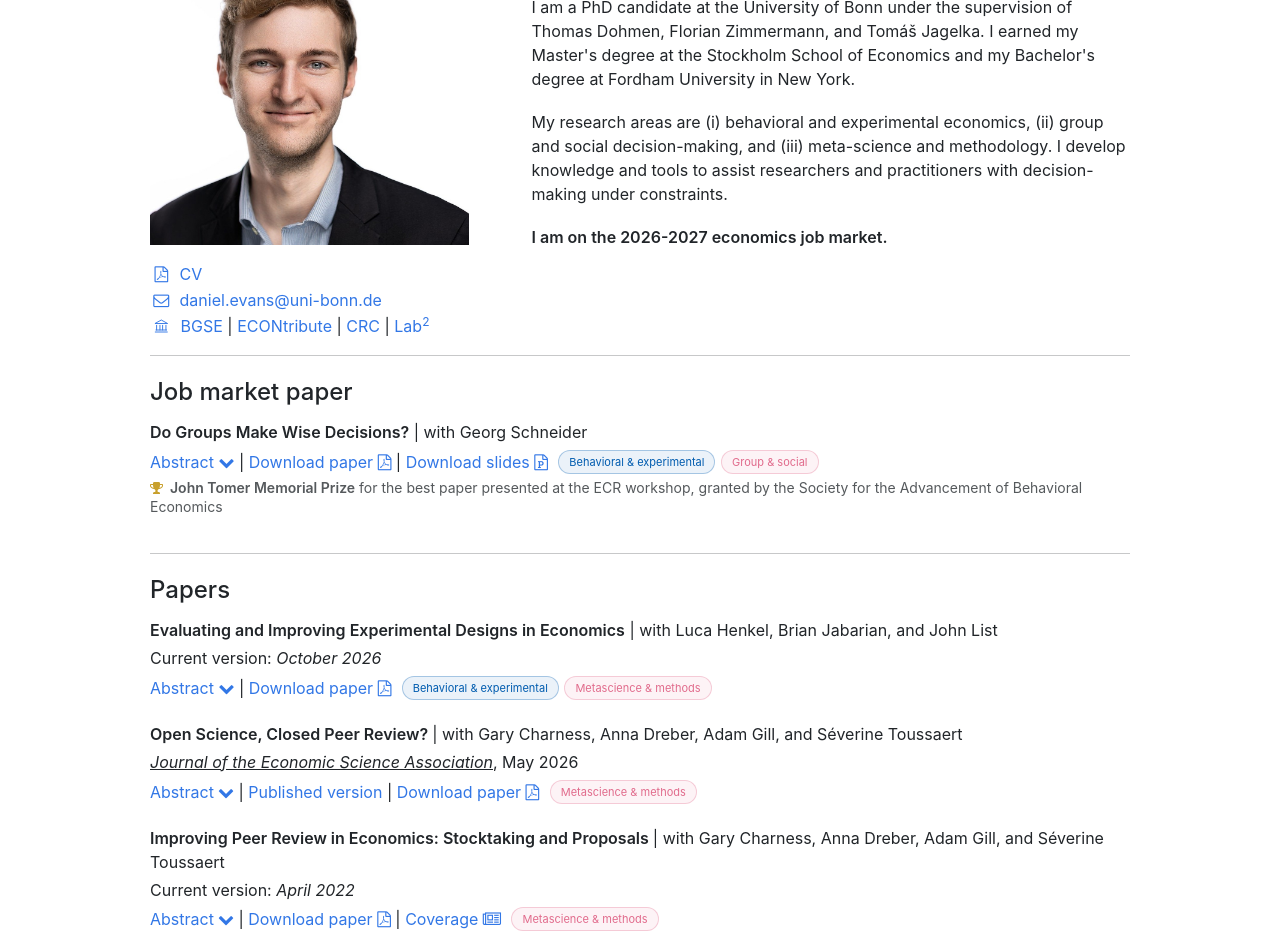
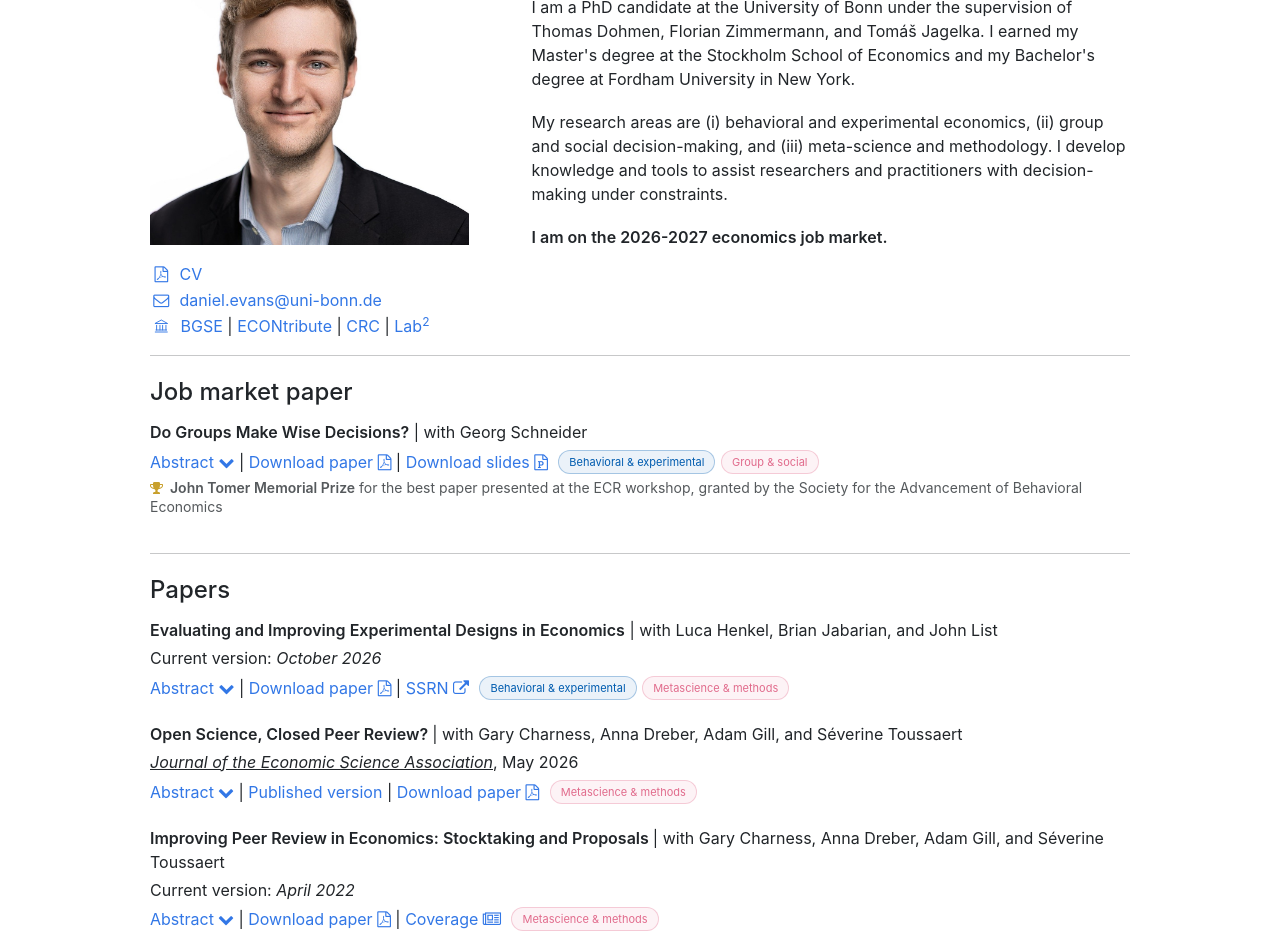
Before and after one commit to daniel-evans-econ/daniel-evans-econ.github.io, a plain HTML site: page index.html in a window 1280 px wide. Shown: the part 143-1093 px from the top of the page. Drawn offline with nearby package versions, Linux system fonts and the light colour scheme.

Commit message:
Add SSRN link to experimental design paper

```diff
--- a/index.html
+++ b/index.html
@@ -176,6 +176,9 @@
 </a>
 | <a href="/papers/Improving_Evaluating_Experiments.pdf" role="button" target="_blank">
    Download paper <span class="fa fa-file-pdf-o"></span>
+   </a>
+| <a href="https://papers.ssrn.com/sol3/papers.cfm?abstract_id=7701058" target="_blank" rel="noopener noreferrer">
+   SSRN <span class="fa fa-external-link" aria-hidden="true"></span>
    </a>
    </span>
 <span class="paper-topics" aria-label="Research topics">
```
